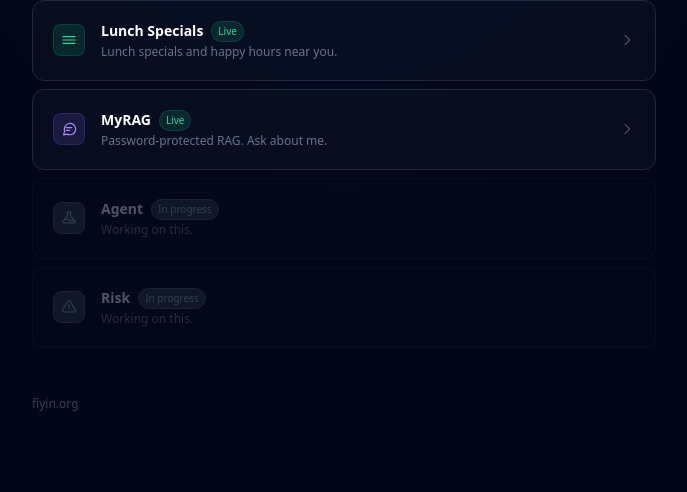
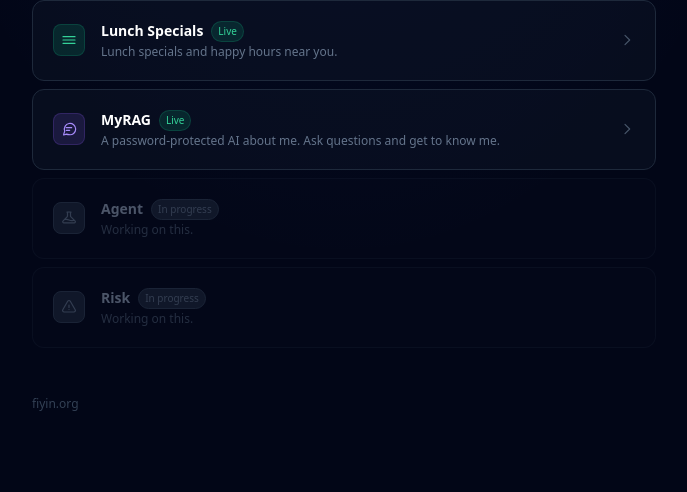
Before and after one commit to fiyinadeyera/fiyin-os, a Flask app: page / in a window 1280 px wide. Shown: the part 576-1068 px from the top of the page, without its empty margins (296-983 px from the left). Run offline with Flask 3, Linux system fonts and the light colour scheme; some libraries are stand-ins or nearby versions; some web fonts are replaced.

Commit message:
Update MyRAG tagline to be more inviting
Co-Authored-By: Claude Opus 4.6 <noreply@anthropic.com>

```diff
--- a/templates/index.html
+++ b/templates/index.html
@@ -93,7 +93,7 @@
                             <span class="text-sm font-semibold text-white">MyRAG</span>
                             <span class="text-[10px] font-medium px-1.5 py-0.5 rounded-full bg-emerald-500/15 text-emerald-400 border border-emerald-500/20">Live</span>
                         </div>
-                        <p class="text-xs text-slate-500">Password-protected RAG. Ask about me.</p>
+                        <p class="text-xs text-slate-500">A password-protected AI about me. Ask questions and get to know me.</p>
                     </div>
                 </div>
                 <svg class="w-4 h-4 text-slate-600 group-hover:text-slate-400 transition-colors" fill="none" viewBox="0 0 24 24" stroke="currentColor" stroke-width="1.8">
```
